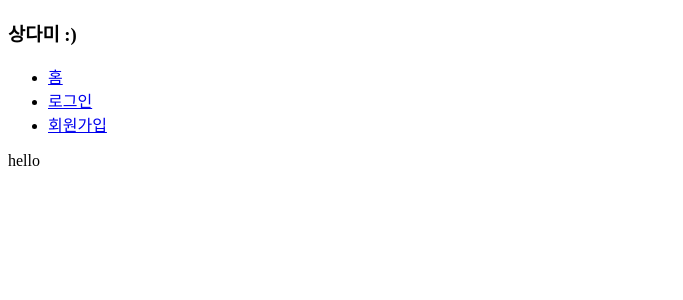
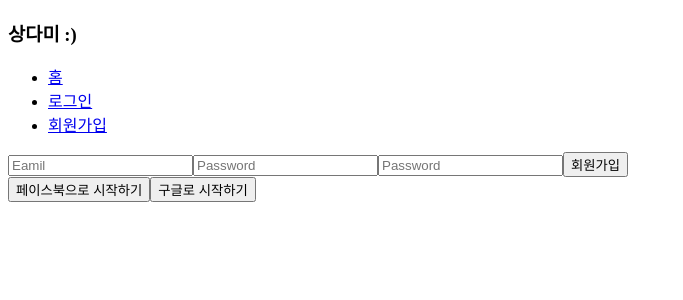
Before and after one commit to dobedh/sangdami, a React (Create React App) app: page /#/signup in a window 1280 px wide. Shown: the top 300 px of the page, without its empty margins (0-683 px from the left). Built offline with nearby package versions, Linux system fonts and the light colour scheme; no server answers.

Commit message:
login, signup page seperation

```diff
--- /dev/null
+++ b/src/components/AuthLogin.js
@@ -0,0 +1,59 @@
+import React, { useState } from "react";
+import { Link } from "react-router-dom";
+import { authService } from "../fbase";
+
+const AuthLogin = () => {
+  const [email, setEmail] = useState("");
+  const [password, setPassword] = useState("");
+
+  const onChange = (event) => {
+    const { name, value } = event.target;
+    if (name === "email") {
+      setEmail(value);
+    } else if (name === "password") {
+      setPassword(value);
+    }
+  };
+  const onSubmit = async (event) => {
+    event.preventDefault();
+    try {
+      await authService.signInWithEmailAndPassword(email, password);
+    } catch (error) {
+      console.log(error);
+    }
+  };
+
+  const onGoogleLoginClick = (event) => {
+    const googleProvider = new authService.GoogleAuthProvider();
+  };
+
+  const onFacebookLoginClick = (event) => {
+    const googleProvider = new authService.FacebookAuthProvider();
+  };
+
+  return (
+    <div>
+      <form onSubmit={onSubmit}>
+        <input
+          type="eamil"
+          name="email"
+          placeholder="Eamil"
+          onChange={onChange}
+          value={email}
+        />
+        <input
+          type="password"
+          name="password"
+          placeholder="Password"
+          onChange={onChange}
+          value={password}
+        />
+        <input type="submit" value="로그인" />
+      </form>
+      <button onClick={onFacebookLoginClick}>페이스북 로그인</button>
+      <button onClick={onGoogleLoginClick}>구글 로그인</button>
+    </div>
+  );
+};
+
+export default AuthLogin;
--- a/src/components/Auth.js
+++ b/src/components/AuthSignup.js
@@ -2,7 +2,7 @@ import React, { useState } from "react";
 import { Link } from "react-router-dom";
 import { authService } from "../fbase";
 
-const Auth = () => {
+const AuthSignup = () => {
   const [email, setEmail] = useState("");
   const [password, setPassword] = useState("");
 
@@ -17,7 +17,7 @@ const Auth = () => {
   const onSubmit = async (event) => {
     event.preventDefault();
     try {
-      await authService.signInWithEmailAndPassword(email, password);
+      await authService.createUserWithEmailAndPassword(email, password);
     } catch (error) {
       console.log(error);
     }
@@ -48,13 +48,19 @@ const Auth = () => {
           onChange={onChange}
           value={password}
         />
-        <input type="submit" value="로그인" />
+        <input
+          type="password"
+          name="password"
+          placeholder="Password"
+          onChange={onChange}
+          value={password}
+        />
+        <input type="submit" value="회원가입" />
       </form>
-      <button onClick={onFacebookLoginClick}>페이스북 로그인</button>
-      <button onClick={onGoogleLoginClick}>구글 로그인</button>
-      <Link to="/signup">회원가입</Link>
+      <button onClick={onFacebookLoginClick}>페이스북으로 시작하기</button>
+      <button onClick={onGoogleLoginClick}>구글로 시작하기</button>
     </div>
   );
 };
 
-export default Auth;
+export default AuthSignup;
--- a/src/components/Router.js
+++ b/src/components/Router.js
@@ -1,6 +1,5 @@
 import React, { useEffect, useState } from "react";
 import { HashRouter as Router, Route, Switch } from "react-router-dom";
-import Auth from "./Auth";
 import Home from "../routes/Home";
 import Signup from "../routes/Signup";
 import Login from "../routes/Login";
--- a/src/routes/Home.js
+++ b/src/routes/Home.js
@@ -1,5 +1,4 @@
 import React, { useState } from "react";
-import Auth from "../components/Auth";
 import { authService } from "../fbase";
 
 const Home = () => {
--- a/src/routes/Login.js
+++ b/src/routes/Login.js
@@ -1,7 +1,8 @@
 import React from "react";
+import AuthLogin from "../components/AuthLogin";
 
 const Login = () => {
-  return <p>로그인 페이지</p>;
+  return <AuthLogin />;
 };
 
 export default Login;
--- a/src/routes/Signup.js
+++ b/src/routes/Signup.js
@@ -1,7 +1,8 @@
 import React from "react";
+import AuthSignup from "../components/AuthSignup";
 
 const SignUp = () => {
-  return <p>hello</p>;
+  return <AuthSignup />;
 };
 
 export default SignUp;
```
